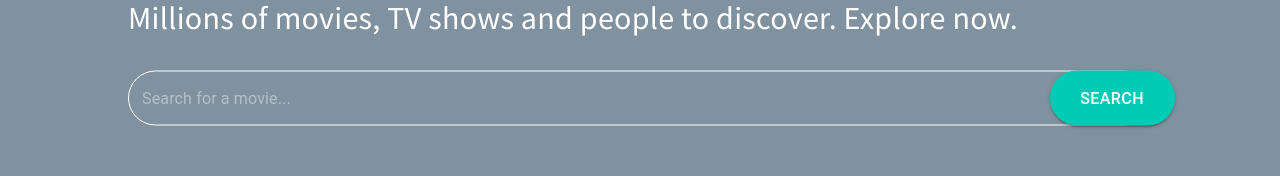
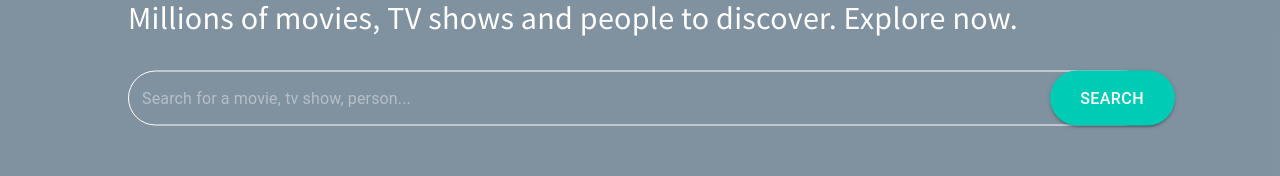
Before and after one commit to eli-beg/theMovieApp, a React (Create React App) app: page / in a window 1280 px wide. Shown: the part 222-398 px from the top of the page. Built offline with nearby package versions, Linux system fonts and the light colour scheme; no server answers.

Commit message:
Add searchbar funtionality

```diff
--- a/src/api/bannerImage.jsx
+++ b/src/api/bannerImage.jsx
@@ -7,4 +7,11 @@ const getBannerImage = () => {
   return data;
 };
 
-export default getBannerImage;
+const getMultiSearch = (query) => {
+  const data = axios.get(
+    `https://api.themoviedb.org/3/search/multi?api_key=${process.env.REACT_APP_API_KEY}&language=en-US&page=1&include_adult=false&query=${query}`
+  );
+  return data;
+};
+
+export { getBannerImage, getMultiSearch };
--- a/src/components/SearchBanner/SearchBanner.jsx
+++ b/src/components/SearchBanner/SearchBanner.jsx
@@ -2,7 +2,13 @@ import React from "react";
 import { Box, Typography } from "@mui/material";
 import SearchBar from "./SearchBar";
 
-const SearchBanner = ({ matches, imageBanner }) => {
+const SearchBanner = ({
+  matches,
+  imageBanner,
+  dataSearch,
+  handleSubmitSearch,
+  handleChangeSearchValue,
+}) => {
   return (
     <>
       <Box
@@ -65,7 +71,13 @@ const SearchBanner = ({ matches, imageBanner }) => {
       >
         Millions of movies, TV shows and people to discover. Explore now.
       </Typography>
-      <SearchBar matches={matches} />
+      <SearchBar
+        imageBanner={imageBanner}
+        matches={matches}
+        dataSearch={dataSearch}
+        handleSubmitSearch={handleSubmitSearch}
+        handleChangeSearchValue={handleChangeSearchValue}
+      />
     </>
   );
 };
--- a/src/components/SearchBanner/SearchBannerContainer.jsx
+++ b/src/components/SearchBanner/SearchBannerContainer.jsx
@@ -1,10 +1,12 @@
 import React, { useCallback, useEffect, useState } from "react";
 import { Box, useTheme, useMediaQuery } from "@mui/material";
 import SearchBanner from "./SearchBanner";
-import getBannerImage from "../../api/bannerImage";
+import { getBannerImage, getMultiSearch } from "../../api/bannerImage";
 
 const SearchBannerContainer = () => {
   const [imageBanner, setImageBanner] = useState(null);
+  const [dataSearch, setDataSearch] = useState("");
+  const [data, setData] = useState(null);
   const theme = useTheme();
   const matches = useMediaQuery(theme.breakpoints.up("md"));
 
@@ -27,9 +29,31 @@ const SearchBannerContainer = () => {
     getImage();
   }, [getImage]);
 
+  const handleChangeSearchValue = (e) => {
+    setDataSearch(e.target.value);
+  };
+  console.log(dataSearch);
+
+  const handleSubmitSearch = async (e) => {
+    e.preventDefault();
+
+    const data = await getMultiSearch(dataSearch);
+    if (data) {
+      setData(data);
+    }
+  };
+
+  console.log(data);
+
   return (
     <Box>
-      <SearchBanner imageBanner={imageBanner} matches={matches} />
+      <SearchBanner
+        imageBanner={imageBanner}
+        matches={matches}
+        dataSearch={dataSearch}
+        handleSubmitSearch={handleSubmitSearch}
+        handleChangeSearchValue={handleChangeSearchValue}
+      />
     </Box>
   );
 };
--- a/src/components/SearchBanner/SearchBar.jsx
+++ b/src/components/SearchBanner/SearchBar.jsx
@@ -1,11 +1,14 @@
+import React from "react";
 import { Box, Button, TextField } from "@mui/material";
-import React from "react";
 
-const SearchBar = ({ matches }) => {
-  console.log("hola");
+const SearchBar = ({
+  matches,
+  dataSearch,
+  handleSubmitSearch,
+  handleChangeSearchValue,
+}) => {
   return (
     <Box
-      component="form"
       sx={{
         position: "absolute",
         top: "40%",
@@ -15,32 +18,25 @@ const SearchBar = ({ matches }) => {
         zIndex: "3",
       }}
     >
-      {matches ? (
+      <form onSubmit={handleSubmitSearch}>
         <TextField
+          id="outlined-name"
           hiddenLabel
+          value={dataSearch}
+          onChange={handleChangeSearchValue}
           sx={{
             width: "100%",
+
             "& .MuiInputBase-root": {
-              height: 55,
+              height: matches ? 55 : 34,
             },
           }}
-          placeholder="Search for a movie..."
+          placeholder="Search for a movie, tv show, person..."
         />
-      ) : (
-        <TextField
-          hiddenLabel
-          sx={{
-            width: "100%",
-            "& .MuiInputBase-root": {
-              height: 34,
-            },
-          }}
-          placeholder="Search for a movie..."
-        />
-      )}
 
         <Button
           variant="contained"
+          type="submit"
           sx={{
             position: "absolute",
             left: "90%",
@@ -53,6 +49,7 @@ const SearchBar = ({ matches }) => {
         >
           Search
         </Button>
+      </form>
     </Box>
   );
 };
```
Lines whose indentation alone changed are shown as unchanged.
